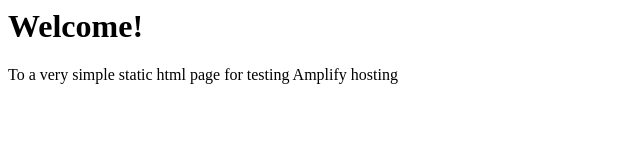
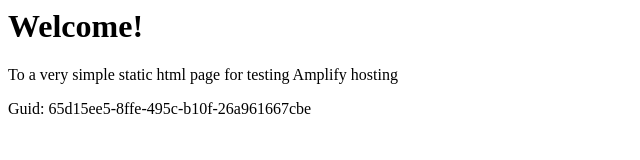
Before and after one commit to aws-aemilia-arn/Github-PR-Commit-Integration-Test-DoNotTouch-v1-preprod-eu-north-1, a website: page src/index.html in a window 1280 px wide. Shown: the whole page, without its empty margins (0-640 px from the left). Drawn offline with Linux system fonts and the light colour scheme.

Commit message:
commit from integ tests

```diff
--- a/src/index.html
+++ b/src/index.html
@@ -1,3 +1,5 @@
+
+
 <html lang="en">
 
 <head>
@@ -10,6 +12,6 @@
 <body>
     <h1>Welcome!</h1>
     <p>To a very simple static html page for testing Amplify hosting</p>
-</body>
+    <p>Guid: 65d15ee5-8ffe-495c-b10f-26a961667cbe</p></body>
 
 </html>
```
